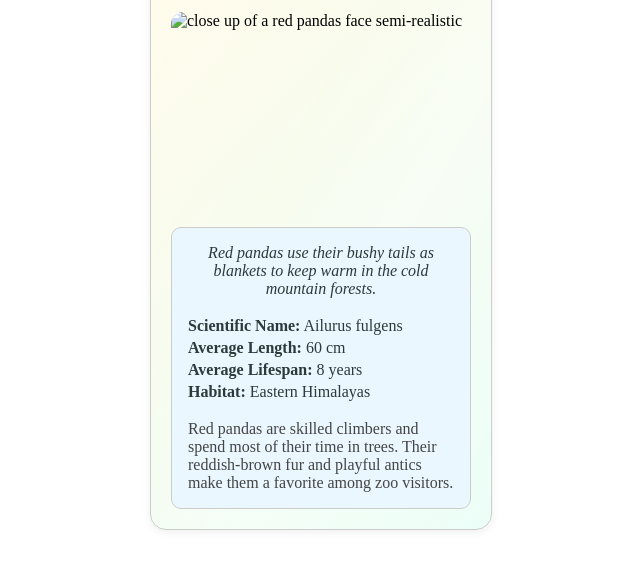
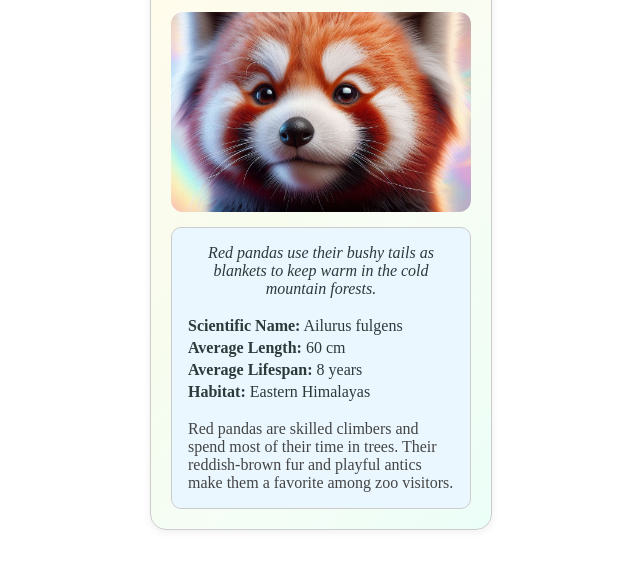
Before and after one commit to iiBamBlue/animal-trading-cards, a plain HTML site: page index.html in a window 1280 px wide. Shown: the part 123-692 px from the top of the page, without its empty margins (319-959 px from the left). Drawn offline with Linux system fonts and the light colour scheme; the site is published under a folder, as on GitHub Pages, so addresses that start at the root find nothing.

Commit message:
Add initial HTML structure and images for animal card

```diff
--- a/card.html
+++ b/index.html
@@ -11,7 +11,7 @@
       <h1 class="card-title">Red Panda</h1>
       <img
         class="animal-image"
-        src="/redpanda.jpeg"
+        src="./images/redpanda.jpeg"
         alt="close up of a red pandas face semi-realistic" />
       <div class="info">
         <p class="fact">
```
Also changed, not shown: images/design-prototype.png (renamed from design-prototype.png), images/redpanda.jpeg (renamed from redpanda.jpeg).
